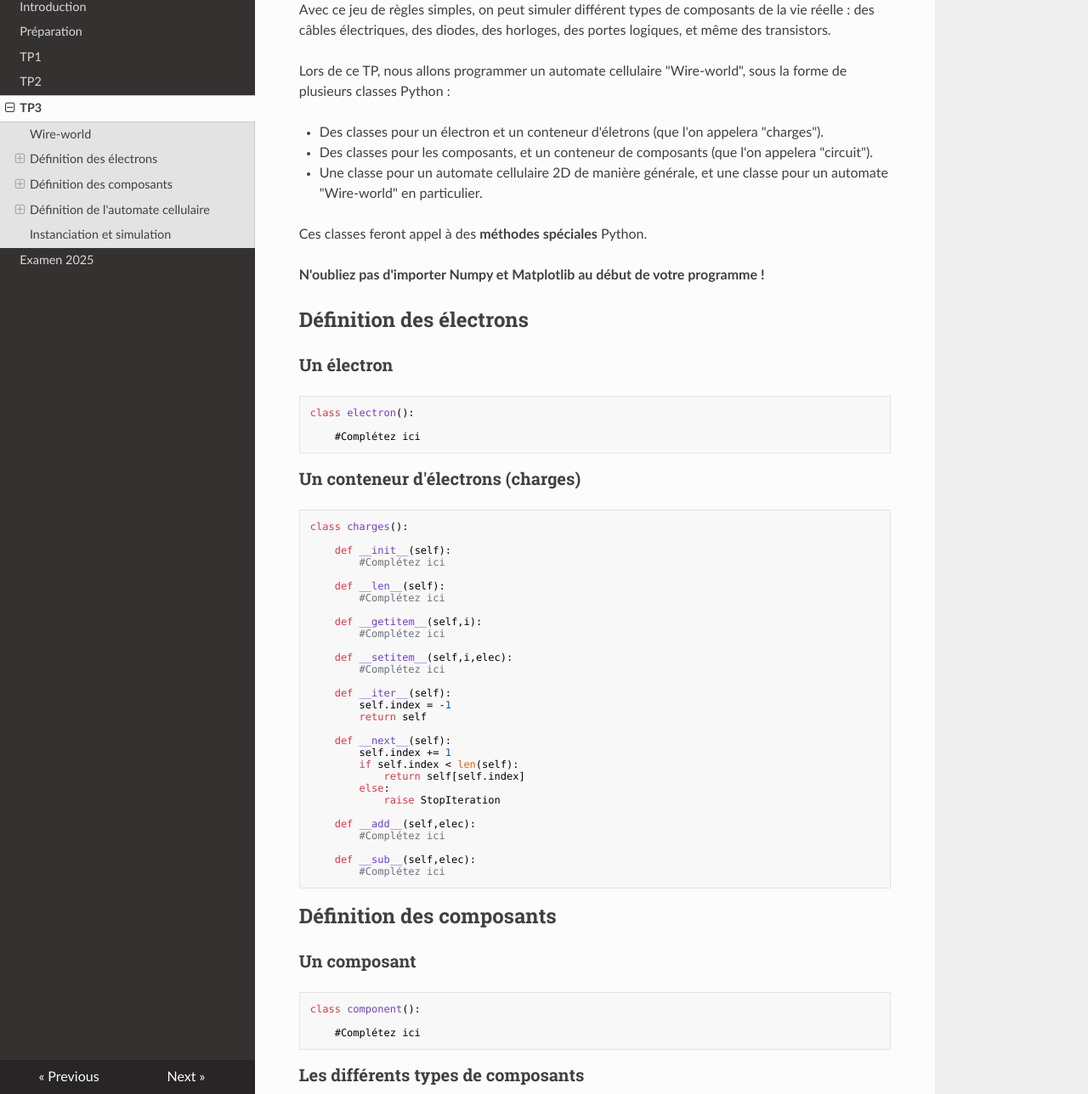
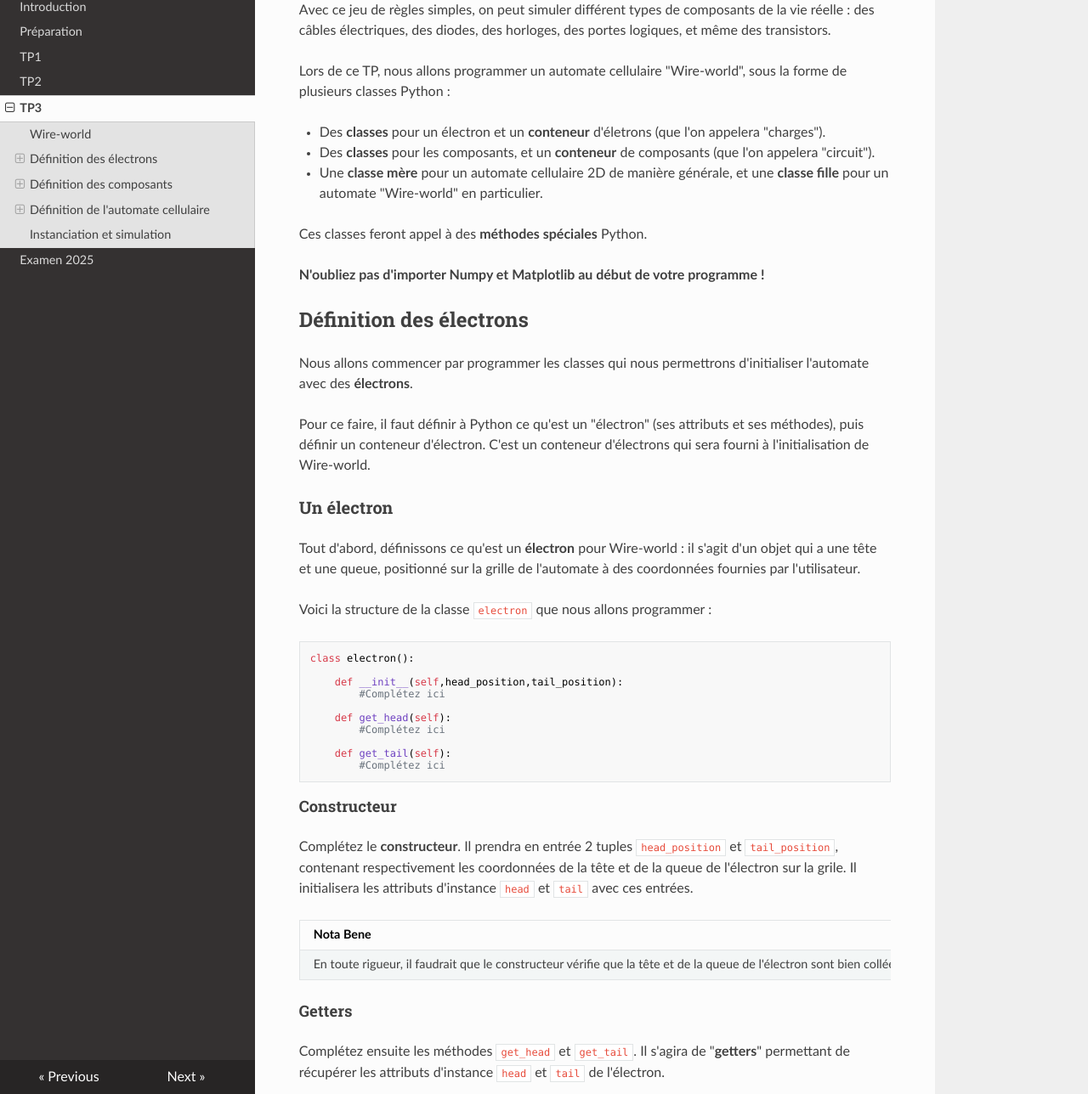
Before and after one commit to NicOudart/UVSQ_EN3889_TP_Python, an MkDocs documentation site: the page built from docs/TP3.md, in a window 1280 px wide and 1400 px high, scrolled down 1371 px, cut to the strip 112-1400 px from the top of the window. Shown: the whole strip at 85% size. Built offline with MkDocs 1.6.1, drawn with Linux system fonts in a browser that asks for light colours; nearby versions of some CDN libraries; some of the changed text lies outside the part shown.

Commit message:
-Progress on TP3.

```diff
--- a/docs/TP3.md
+++ b/docs/TP3.md
@@ -12,18 +12,18 @@
 Ce TP portera à nouveau sur un type particulier d'automate cellulaire 2D : **Wire-world**.
 
 Imaginé en 1987 par l'informaticien Canadien Brian Silverman, "Wire-world" est à l'origine conçu comme un jeu éducatif.
-Comme son nom l'indique, le but est de simuler un circuit électronique, avec des câbles, des composants, et des électrons se déplaçant sur le circuit.
+Comme son nom l'indique, le but est de simuler un **circuit électronique**, avec des câbles, des composants, et des électrons se déplaçant sur le circuit.
 
 Contrairement aux automates que nous avons programmés précédemment, dont la grille ne pouvait contenir que les valeurs 0 ou 1, la grille de "Wire-world" peut contenir les valeurs 0, 1, 2 ou 3.
 Si une case est à la valeur :
 
-* 0 on la considère comme "vide" ou "isolante".
+* 0 on la considère comme "**vide**" ou "**isolante**".
 
-* 1 on la considère comme un "conducteur".
+* 1 on la considère comme un "**conducteur**".
 
-* 2 on la considère comme la "queue d'un électron".
+* 2 on la considère comme la "**queue d'un électron**".
 
-* 3 on la considère comme la "tête d'un électron".
+* 3 on la considère comme la "**tête d'un électron**".
 
 On initialise un circuit en positionnant des 0 et des 1 sur la grille.
 Ensuite, on ajoute un ou plusieurs électrons quelque part sur du conducteur, avec un 2 et un 3 collés l'un à l'autre.
@@ -45,11 +45,11 @@
 
 Lors de ce TP, nous allons programmer un automate cellulaire "Wire-world", sous la forme de plusieurs classes Python :
 
-* Des classes pour un électron et un conteneur d'életrons (que l'on appelera "charges").
+* Des **classes** pour un électron et un **conteneur** d'életrons (que l'on appelera "charges").
 
-* Des classes pour les composants, et un conteneur de composants (que l'on appelera "circuit").
+* Des **classes** pour les composants, et un **conteneur** de composants (que l'on appelera "circuit").
 
-* Une classe pour un automate cellulaire 2D de manière générale, et une classe pour un automate "Wire-world" en particulier.
+* Une **classe mère** pour un automate cellulaire 2D de manière générale, et une **classe fille** pour un automate "Wire-world" en particulier.
 
 Ces classes feront appel à des **méthodes spéciales** Python.
 
@@ -57,15 +57,51 @@
 
 ## Définition des électrons
 
+Nous allons commencer par programmer les classes qui nous permettrons d'initialiser l'automate avec des **électrons**.
+
+Pour ce faire, il faut définir à Python ce qu'est un "électron" (ses attributs et ses méthodes), puis définir un conteneur d'électron.
+C'est un conteneur d'électrons qui sera fourni à l'initialisation de Wire-world.
+
 ### Un électron
+
+Tout d'abord, définissons ce qu'est un **électron** pour Wire-world : il s'agit d'un objet qui a une tête et une queue, positionné sur la grille de l'automate à des coordonnées fournies par l'utilisateur.
+
+Voici la structure de la classe `electron` que nous allons programmer :
 
 ~~~
 class electron():
 
-    #Complétez ici
+    def __init__(self,head_position,tail_position):
+        #Complétez ici
+
+    def get_head(self):
+        #Complétez ici
+
+    def get_tail(self):
+        #Complétez ici
 ~~~
 
+#### Constructeur
+
+Complétez le **constructeur**.
+Il prendra en entrée 2 tuples `head_position` et `tail_position`, contenant respectivement les coordonnées de la tête et de la queue de l'électron sur la grile.
+Il initialisera les attributs d'instance `head` et `tail` avec ces entrées.
+
+|Nota Bene|
+|:-|
+|En toute rigueur, il faudrait que le constructeur vérifie que la tête et de la queue de l'électron sont bien collées.|
+
+#### Getters
+
+Complétez ensuite les méthodes `get_head` et `get_tail`.
+Il s'agira de "**getters**" permettant de récupérer les attributs d'instance `head` et `tail` de l'électron.
+
 ### Un conteneur d'électrons (charges)
+
+Maintenant, nous allons définir un **conteneur** d'électrons, que nous allons appeler "charges".
+L'idée sera de pouvoir facilement **itérer** sur les électrons fournis à l'initialisation de l'automate.
+
+Voici la structure de la classe `charges` que nous allons programmer :
 
 ~~~
 class charges():
@@ -100,6 +136,38 @@
         #Complétez ici
 ~~~
 
+#### Constructeur
+
+Complétez le **constructeur**.
+Il initialisera un attribut d'instance `electrons` avec une liste vide.
+C'est cette liste qui contiendra les électrons du conteneur.
+
+#### Méthode spéciale len
+
+Complétez la méthode spéciale `__len__`, qui devra retourner le nombre d'électrons dans le conteneur.
+
+_Comment feriez-vous alors pour récupérer le nombre d'électron d'une instance `cha` de la classe `charges` ?_
+
+#### Méthodes spéciales getitem et setitem
+
+Complétez les méthodes spéciales `__getitem__` et `__setitem__`, qui permettront de respectivement de récupérer l'électron à l'indice `i`, et d'assigner à l'indice `i` un électron `elec`.
+
+_Comment feriez-vous alors pour récupérer un électron de l'instance `cha` de `charges` à l'indice 3 ?_
+_Et comment feriez-vous pour assigner à l'indice 6 de `cha` une instance d'électron `ele` ?_
+
+#### Méthodes spéciales iter et next
+
+Les méthodes `__iter__` et `__next__` sont déjà complétées.
+Elles permettront d'itérer sur les électrons contenus dans une instance de `charges`.
+
+Par exemple, pour une instance `cha` de `charges`, on pourra écrire : `for ele in cha`.
+
+#### Méthodes spéciales add et sub
+
+Complétez les méthodes `__add__` et `__sub__`, qui permettront respectivement d'ajouter et de retirer des électrons au conteneur, à l'aide des opérateurs `+` et `-`.
+
+_Comment feriez-vous pour ajouter un électron de tête et queue de positions (0,1) et (0,0) à une instance `cha` de `charge`, en utilisant l'opérateur `+` ?_
+
 ## Définition des composants
 
 ### Un composant
@@ -107,7 +175,14 @@
 ~~~
 class component():
 
-    #Complétez ici
+    def __init__(self,wire_pixels):
+        #Complétez ici
+
+    def get_wire_pixels(self):
+        #Complétez ici
+
+    def position_shift(self,shift_x,shift_y):
+        #Complétez ici
 ~~~
 
 ### Les différents types de composants
@@ -119,7 +194,8 @@
 ~~~
 class wire(component):
 
-    #Complétez ici
+    def __init__(self,pos_x,pos_y,length):
+        #Complétez ici
 ~~~
 
 #### L'horloge
@@ -129,7 +205,10 @@
 ~~~
 class clock(component):
 
-    #Complétez ici
+    blueprint = #Complétez ici
+
+    def __init__(self,pos_x,pos_y,length):
+        #Complétez ici
 ~~~
 
 #### La porte logique XOR
@@ -139,7 +218,10 @@
 ~~~
 class xor(component):
 
-    #Complétez ici
+    blueprint = #Complétez ici
+
+    def __init__(self,pos_x,pos_y):
+        #Complétez ici
 ~~~
 
 ### Un conteneur de composants (circuit)
@@ -218,6 +300,26 @@
 
 ### Un automate cellulaire Wire-world
 
+~~~
+class wire_world(2D_cellular_automaton):
+
+    def __init__(self,grid_size_x,grid_size_y,circuit,charges):
+        #Complétez ici
+
+    def __print_circuit(self,circuit):
+        #Complétez ici
+
+    def __charge_circuit(self,charges):
+        #Complétez ici
+
+    def get_neighbors(self):
+        #Complétez ici
+
+    def iterate_grid(self,nb_iterations):
+
+        #Complétez ici
+~~~
+
 ## Instanciation et simulation
 
 ![Circuit à programmer](img/TP3_example_circuit.png)
```
